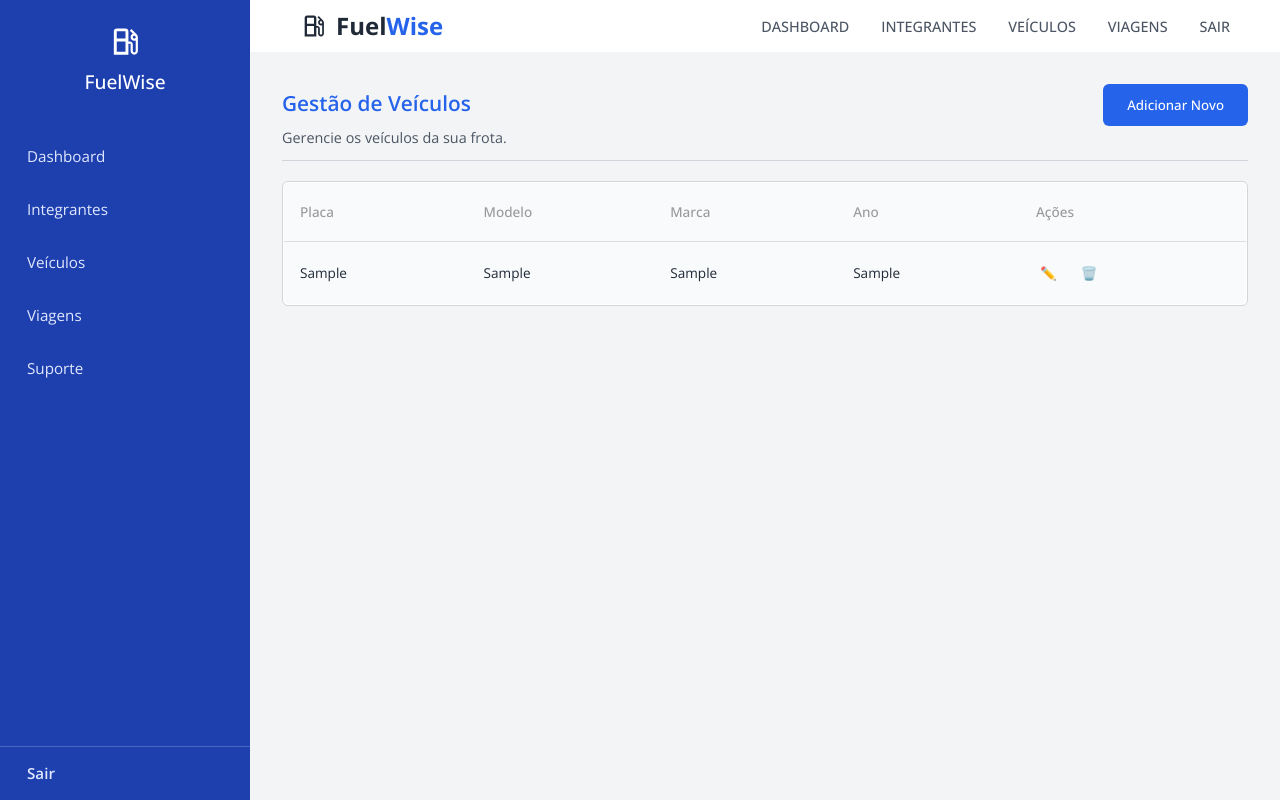
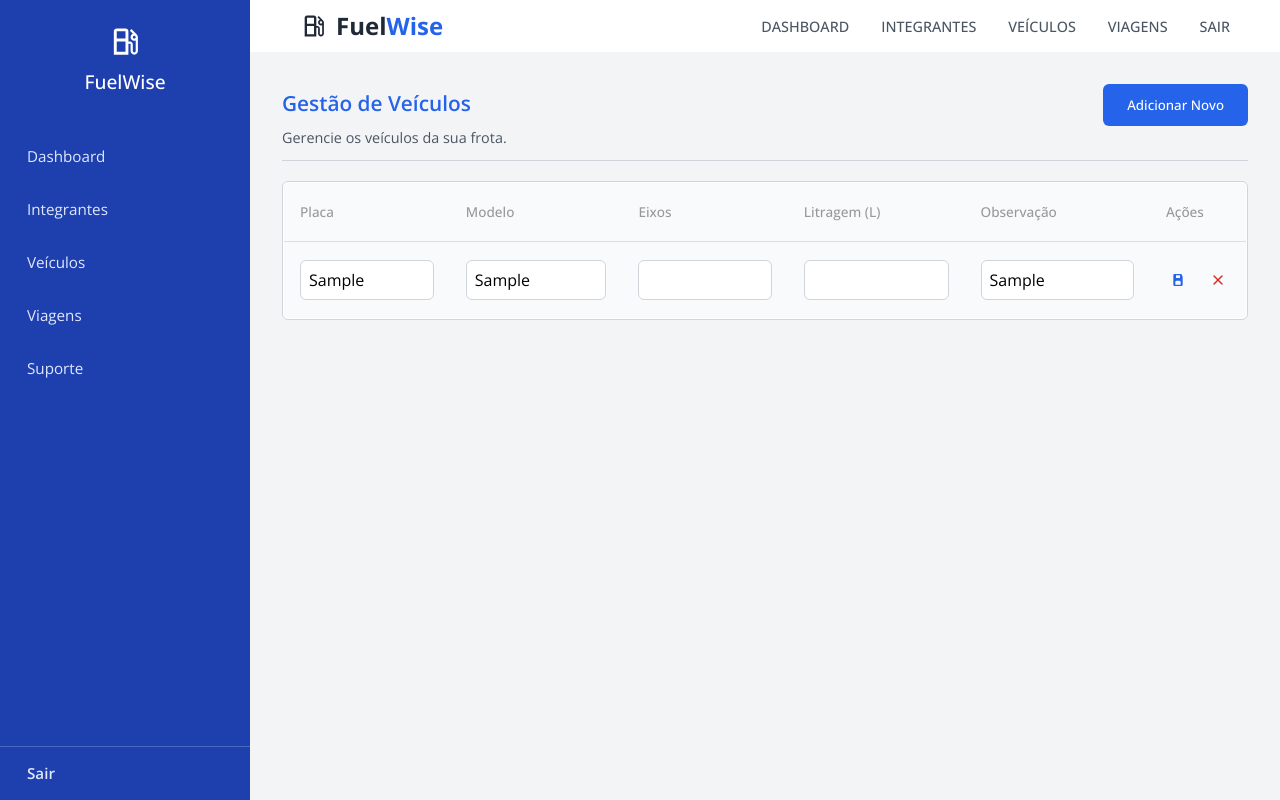
Before and after one commit to LucasTheiss/fw-new, a PHP site: page /manager/veiculos.php in a window 1280 px wide. Run offline with PHP 8.4, Linux system fonts and the light colour scheme; the visitor is signed in with stand-in values (Sample User, id 1); tables that the repository leaves empty or names only in its code hold one stand-in row (values such as "Sample post"); some libraries are stand-ins or nearby versions.

Commit message:
funcao de veiculoss do manager pronto

```diff
--- a/manager/veiculos.php
+++ b/manager/veiculos.php
@@ -1,11 +1,10 @@
 <?php
 require_once '../autoload.php';
-require_once 'acesso.php'; // Verificação de sessão
+require_once 'acesso.php';
 
 use src\Repository\VeiculoRepository;
 
 $veiculoRepo = new VeiculoRepository();
-// Supondo que você tenha um método para buscar veículos por transportadora
 $veiculos = $veiculoRepo->findByTransportadora($idtransportadora);
 ?>
 <!DOCTYPE html>
@@ -15,10 +14,7 @@ $veiculos = $veiculoRepo->findByTransportadora($idtransportadora);
     <?php include_once("../elements/head.html") ?>
 </head>
 <body>
-    <div class="sidebar">
-        <?php include('../elements/sidebar.php') ?>
-    </div>
-
+    <div class="sidebar"><?php include('../elements/sidebar.php') ?></div>
     <div class="main">
         <?php include('../elements/header.php') ?>
         <div class="content">
@@ -37,29 +33,34 @@ $veiculos = $veiculoRepo->findByTransportadora($idtransportadora);
                         <tr>
                             <th>Placa</th>
                             <th>Modelo</th>
-                            <th>Marca</th>
-                            <th>Ano</th>
+                            <th>Eixos</th>
+                            <th>Litragem (L)</th>
+                            <th>Observação</th>
                             <th>Ações</th>
                         </tr>
                     </thead>
                     <tbody>
                         <?php if (empty($veiculos)): ?>
-                            <tr>
-                                <td colspan="5">Nenhum veículo encontrado.</td>
-                            </tr>
+                            <tr><td colspan="6">Nenhum veículo encontrado.</td></tr>
                         <?php else: ?>
                             <?php foreach ($veiculos as $veiculo): ?>
                                 <tr>
-                                <td data-label="Placa"><?= htmlspecialchars($veiculo->placa) ?></td>
-                                <td data-label="Modelo"><?= htmlspecialchars($veiculo->modelo) ?></td>
-                                <td data-label="Marca"><?= htmlspecialchars($veiculo->marca) ?></td>
-                                <td data-label="Ano"><?= htmlspecialchars($veiculo->ano) ?></td>
+                                    <form action="actions/veiculo_actions.php" method="POST">
+                                        <input type="hidden" name="action" value="update">
+                                        <input type="hidden" name="idveiculo" value="<?= $veiculo->idveiculo ?>">
+
+                                        <td data-label="Placa"><input type="text" name="placa" value="<?= htmlspecialchars($veiculo->placa) ?>" required></td>
+                                        <td data-label="Modelo"><input type="text" name="modelo" value="<?= htmlspecialchars($veiculo->modelo) ?>" required></td>
+                                        <td data-label="Eixos"><input type="number" name="eixos" value="<?= htmlspecialchars($veiculo->eixos) ?>" required></td>
+                                        <td data-label="Litragem"><input type="number" step="0.01" name="litragem" value="<?= htmlspecialchars($veiculo->litragem) ?>" required></td>
+                                        <td data-label="Observação"><input type="text" name="observacao" value="<?= htmlspecialchars($veiculo->observacao) ?>"></td>
                                         <td data-label="Ações">
                                             <div class="actions">
-                                        <button class="btn-icon btn-view" title="Editar">✏️</button>
-                                        <button class="btn-icon btn-deny" title="Excluir">🗑️</button>
+                                                <button type="submit" class="btn-icon btn-approve" title="Salvar"><svg xmlns="http://www.w3.org/2000/svg" width="16" height="16" fill="#2563eb" viewBox="0 0 24 24"><path d="M17 3H7a2 2 0 0 0-2 2v14a2 2 0 0 0 2 2h10a2 2 0 0 0 2-2V7l-2-4zm-1 16h-8v-4a2 2 0 0 1 2-2h4a2 2 0 0 1 2 2v4zm-1-10H9V5h6v4z"/></svg></button>
+                                                <a href="actions/veiculo_actions.php?action=delete&id=<?= $veiculo->idveiculo ?>" class="btn-icon btn-deny" title="Excluir" onclick="return confirm('Tem certeza?')"><svg class="icon" viewBox="0 0 24 24" stroke="currentColor"><line x1="18" y1="6" x2="6" y2="18"></line><line x1="6" y1="6" x2="18" y2="18"></line></svg></a>
                                             </div>
                                         </td>
+                                    </form>
                                 </tr>
                             <?php endforeach; ?>
                         <?php endif; ?>
@@ -77,28 +78,11 @@ $veiculos = $veiculoRepo->findByTransportadora($idtransportadora);
             </div>
             <form action="actions/veiculo_actions.php" method="POST">
                 <input type="hidden" name="action" value="create">
-
-                <div class="form-group">
-                    <label for="placa">Placa</label>
-                    <input type="text" id="placa" name="placa" required>
-                </div>
-                <div class="form-group">
-                    <label for="marca">Marca</label>
-                    <input type="text" id="marca" name="marca" required>
-                </div>
-                 <div class="form-group">
-                    <label for="modelo">Modelo</label>
-                    <input type="text" id="modelo" name="modelo" required>
-                </div>
-                <div class="form-group">
-                    <label for="ano">Ano</label>
-                    <input type="number" id="ano" name="ano" required>
-                </div>
-                <div class="form-group">
-                    <label for="capacidade_tanque">Capacidade do Tanque (Litros)</label>
-                    <input type="number" id="capacidade_tanque" name="capacidade_tanque" required>
-                </div>
-
+                <div class="form-group"><label for="placa">Placa</label><input type="text" id="placa" name="placa" required></div>
+                <div class="form-group"><label for="modelo">Modelo</label><input type="text" id="modelo" name="modelo" required></div>
+                <div class="form-group"><label for="eixos">Nº de Eixos</label><input type="number" id="eixos" name="eixos" required></div>
+                <div class="form-group"><label for="litragem">Litragem do Tanque</label><input type="number" step="0.01" id="litragem" name="litragem" required></div>
+                <div class="form-group"><label for="observacao">Observação</label><input type="text" id="observacao" name="observacao"></div>
                 <div style="display: flex; justify-content: flex-end; gap: 1rem; margin-top: 1.5rem;">
                     <button type="button" class="btn" onclick="closeModal('addVeiculoModal')">Cancelar</button>
                     <button type="submit" class="btn primary">Salvar Veículo</button>
@@ -108,19 +92,9 @@ $veiculos = $veiculoRepo->findByTransportadora($idtransportadora);
     </div>
 
 <script>
-    function openAddModal() {
-        document.getElementById('addVeiculoModal').style.display = 'block';
-    }
-
-    function closeModal(modalId) {
-        document.getElementById(modalId).style.display = 'none';
-    }
-
-    window.onclick = function(event) {
-        if (event.target.classList.contains('modal')) {
-            event.target.style.display = "none";
-        }
-    }
+    function openAddModal() { document.getElementById('addVeiculoModal').style.display = 'block'; }
+    function closeModal(modalId) { document.getElementById(modalId).style.display = 'none'; }
+    window.onclick = function(event) { if (event.target.classList.contains('modal')) { event.target.style.display = "none"; } }
 </script>
 </body>
 </html>
--- a/src/model/Veiculo.php
+++ b/src/model/Veiculo.php
@@ -5,9 +5,9 @@ class Veiculo
 {
     public $idveiculo;
     public $idtransportadora;
-    public $marca;
+    public $placa;
     public $modelo;
-    public $ano;
-    public $placa;
-    public $capacidade_tanque;
+    public $eixos;
+    public $litragem;
+    public $observacao;
 }
--- a/src/repository/VeiculoRepository.php
+++ b/src/repository/VeiculoRepository.php
@@ -1,49 +1,86 @@
 <?php
 namespace src\Repository;
 
-use config\Database;
+use Config\Database;
 use src\Model\Veiculo;
 
 class VeiculoRepository
 {
-    private $db;
+    private $conn;
 
     public function __construct()
     {
-        $this->db = Database::getInstance()->getConnection();
+        $this->conn = Database::getInstance()->getConnection();
+    }
+
+    public function findById(int $idveiculo): ?Veiculo
+    {
+        $sql = "SELECT * FROM veiculo WHERE idveiculo = ?";
+        $stmt = $this->conn->prepare($sql);
+        $stmt->bind_param("i", $idveiculo);
+        $stmt->execute();
+        $result = $stmt->get_result();
+        return $result->fetch_object(Veiculo::class);
     }
 
     public function findByTransportadora(int $idtransportadora): array
     {
-        $sql = "SELECT * FROM veiculo WHERE idtransportadora = ?";
-        $stmt = $this->db->prepare($sql);
+        $sql = "SELECT * FROM veiculo WHERE idtransportadora = ? ORDER BY modelo";
+        $stmt = $this->conn->prepare($sql);
         $stmt->bind_param("i", $idtransportadora);
         $stmt->execute();
+
         $result = $stmt->get_result();
         $veiculos = [];
         while ($row = $result->fetch_object(Veiculo::class)) {
             $veiculos[] = $row;
         }
-        $stmt->close();
         return $veiculos;
     }
 
     public function create(Veiculo $veiculo): bool
     {
-        $sql = "INSERT INTO veiculo (idtransportadora, marca, modelo, ano, placa, capacidade_tanque)
+        $sql = "INSERT INTO veiculo (idtransportadora, placa, modelo, eixos, litragem, observacao)
                 VALUES (?, ?, ?, ?, ?, ?)";
-        $stmt = $this->db->prepare($sql);
+
+        $stmt = $this->conn->prepare($sql);
         $stmt->bind_param(
-            "isssis",
+            "issids",
             $veiculo->idtransportadora,
-            $veiculo->marca,
+            $veiculo->placa,
             $veiculo->modelo,
-            $veiculo->ano,
+            $veiculo->eixos,
+            $veiculo->litragem,
+            $veiculo->observacao
+        );
+        return $stmt->execute();
+    }
+
+    public function update(Veiculo $veiculo): bool
+    {
+        $sql = "UPDATE veiculo SET placa = ?, modelo = ?, eixos = ?, litragem = ?, observacao = ?
+                WHERE idveiculo = ? AND idtransportadora = ?";
+
+        $stmt = $this->conn->prepare($sql);
+        $stmt->bind_param(
+            "ssidsii",
             $veiculo->placa,
-            $veiculo->capacidade_tanque
+            $veiculo->modelo,
+            $veiculo->eixos,
+            $veiculo->litragem,
+            $veiculo->observacao,
+            $veiculo->idveiculo,
+            $veiculo->idtransportadora
         );
-        $success = $stmt->execute();
-        $stmt->close();
-        return $success;
+        return $stmt->execute();
+    }
+
+    public function delete(int $idveiculo, int $idtransportadora): bool
+    {
+        // A condição `idtransportadora` garante que um gerente só possa deletar seus próprios veículos
+        $sql = "DELETE FROM veiculo WHERE idveiculo = ? AND idtransportadora = ?";
+        $stmt = $this->conn->prepare($sql);
+        $stmt->bind_param("ii", $idveiculo, $idtransportadora);
+        return $stmt->execute();
     }
 }
```
Also changed, not shown: manager/actions/veiculo_actions.php (+68 -0 lines). Lines whose indentation alone changed are shown as unchanged.
